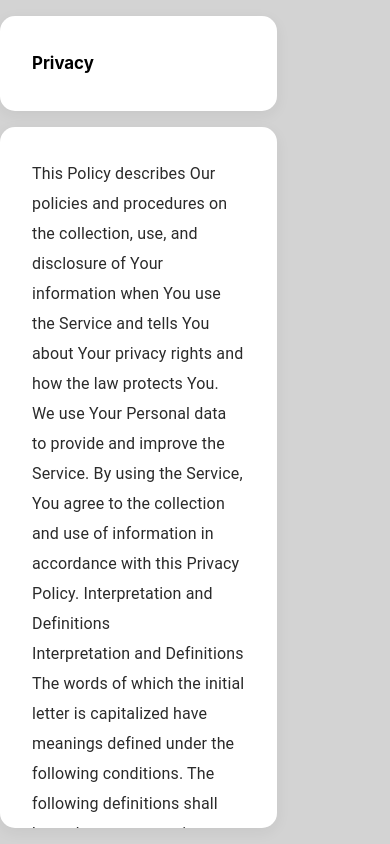
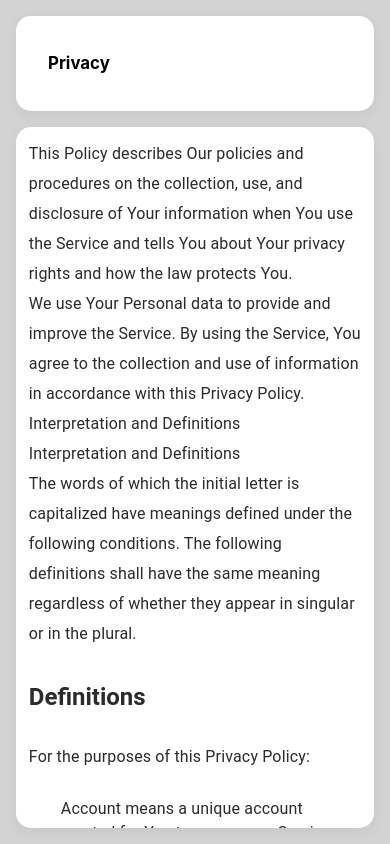
Before and after one commit to codecraftwt/crikk, a React (Create React App) app: page /privacy in a window 390 px wide. Built offline with nearby package versions, Linux system fonts and the light colour scheme; some icons are missing.

Commit message:
Privacy Component Responsive Code Added

```diff
--- a/src/components/PrivacyComponent/PrivacyComponent.jsx
+++ b/src/components/PrivacyComponent/PrivacyComponent.jsx
@@ -4,7 +4,7 @@ import List from "@mui/material/List";
 import ListItem from "@mui/material/ListItem";
 import ListItemText from "@mui/material/ListItemText";
 import CircleIcon from "@mui/icons-material/Circle";
-import {useTheme} from "@mui/material";
+import { useTheme } from "@mui/material";
 
 const PrivacyComponent = () => {
   const theme = useTheme();
@@ -31,6 +31,7 @@ const PrivacyComponent = () => {
         padding: "1rem",
         paddingLeft: "0",
         paddingTop: "0",
+
       }}
     >
       <Box
@@ -43,6 +44,9 @@ const PrivacyComponent = () => {
           overflowY: "auto",
           padding: "2rem",
           color: "#2B2B2B",
+          [theme.breakpoints.down("sm")]: {
+            padding:"0.8rem",
+          },
         }}
       >
         <Typography variant="body1" sx={{ lineHeight: "30px" }}>
@@ -75,13 +79,24 @@ const PrivacyComponent = () => {
           {items.map((item, index) => (
             <ListItem key={index} disablePadding>
               <CircleIcon
-                sx={{ color: "black", fontSize: 6, marginLeft: "2rem",
+                sx={{
+                  color: "black",
+                  fontSize: 6,
+                  marginLeft: "2rem",
                   [theme.breakpoints.down("md")]: {
                     marginLeft: "0rem",
                   },
-                 }}
+                }}
               />
-              <ListItemText primary={item} sx={{ marginLeft: "1rem" }} />
+              <ListItemText
+                primary={item}
+                sx={{
+                  marginLeft: "1rem",
+                  [theme.breakpoints.down("sm")]: {
+                    fontSize:"0.8rem"
+                  },
+                }}
+              />
             </ListItem>
           ))}
         </List>
--- a/src/components/SearchBar/Searchbar.jsx
+++ b/src/components/SearchBar/Searchbar.jsx
@@ -98,9 +98,9 @@ const SearchBar = () => {
               [theme.breakpoints.down("sm")]: {
                 fontSize: "0.9rem",
               },
-              [theme.breakpoints.up("xl")]: {
-                fontSize: "3rem",
-              },
+              // [theme.breakpoints.up("xl")]: {
+              //   fontSize: "3rem",
+              // },
             }}
           >
             <h3>{pageName.charAt(0).toUpperCase() + pageName.slice(1)}</h3>
@@ -120,7 +120,7 @@ const SearchBar = () => {
               />
             }
             sx={{
-              padding: "5px 20px",
+              padding: "0px 20px",
               borderRadius: "8px",
               marginRight: "2rem",
               textTransform: "none",
@@ -162,10 +162,10 @@ const SearchBar = () => {
                 fontSize: "1.8rem",
                 marginRight: "0.5rem",
               },
-              [theme.breakpoints.up("xl")]: {
-                fontSize: "4rem",
-                marginRight: "4rem",
-              },
+              // [theme.breakpoints.up("xl")]: {
+              //   fontSize: "4rem",
+              //   marginRight: "4rem",
+              // },
             }}
           />
 
@@ -181,10 +181,10 @@ const SearchBar = () => {
                 fontSize: "1.8rem",
                 marginRight: "0.5rem",
               },
-              [theme.breakpoints.up("xl")]: {
-                fontSize: "4rem",
-                marginRight: "4rem",
-              },
+              // [theme.breakpoints.up("xl")]: {
+              //   fontSize: "4rem",
+              //   marginRight: "4rem",
+              // },
             }}
           />
           <IconButton
--- a/src/pages/Dashboard/Dashboard.jsx
+++ b/src/pages/Dashboard/Dashboard.jsx
@@ -18,7 +18,7 @@ const Dashboard = () => {
       }}
     >
       <Sidebar active={active} setActive={setActive} />
-      <Box className="contentbox-right" sx={{ width: "75%", height: "100%", boxSizing:"border-box",
+      <Box className="contentbox-right" sx={{ width: "100%", height: "100%", boxSizing:"border-box",
                 '@media (max-width: 768px)': {
                   boxSizing:"border-box",
                   width:"100%",
--- a/src/pages/Privacy/Privacy.jsx
+++ b/src/pages/Privacy/Privacy.jsx
@@ -13,10 +13,15 @@ const Privacy = () => {
         height: "100%",
         boxSizing: "border-box",
         display: "flex",
+        "@media (max-width: 768px)": {
+          boxSizing: "border-box",
+          width: "100%",
+          paddingLeft: "1rem",
+        },
       }}
     >
       <Sidebar active={active} setActive={setActive} />
-      <Box sx={{ width: "75%", height: "100%", boxSizing: "border-box" }}>
+      <Box sx={{ width: "100%", height: "100%", boxSizing: "border-box" }}>
         <Searchbar />
         <PrivacyComponent />
       </Box>
```
